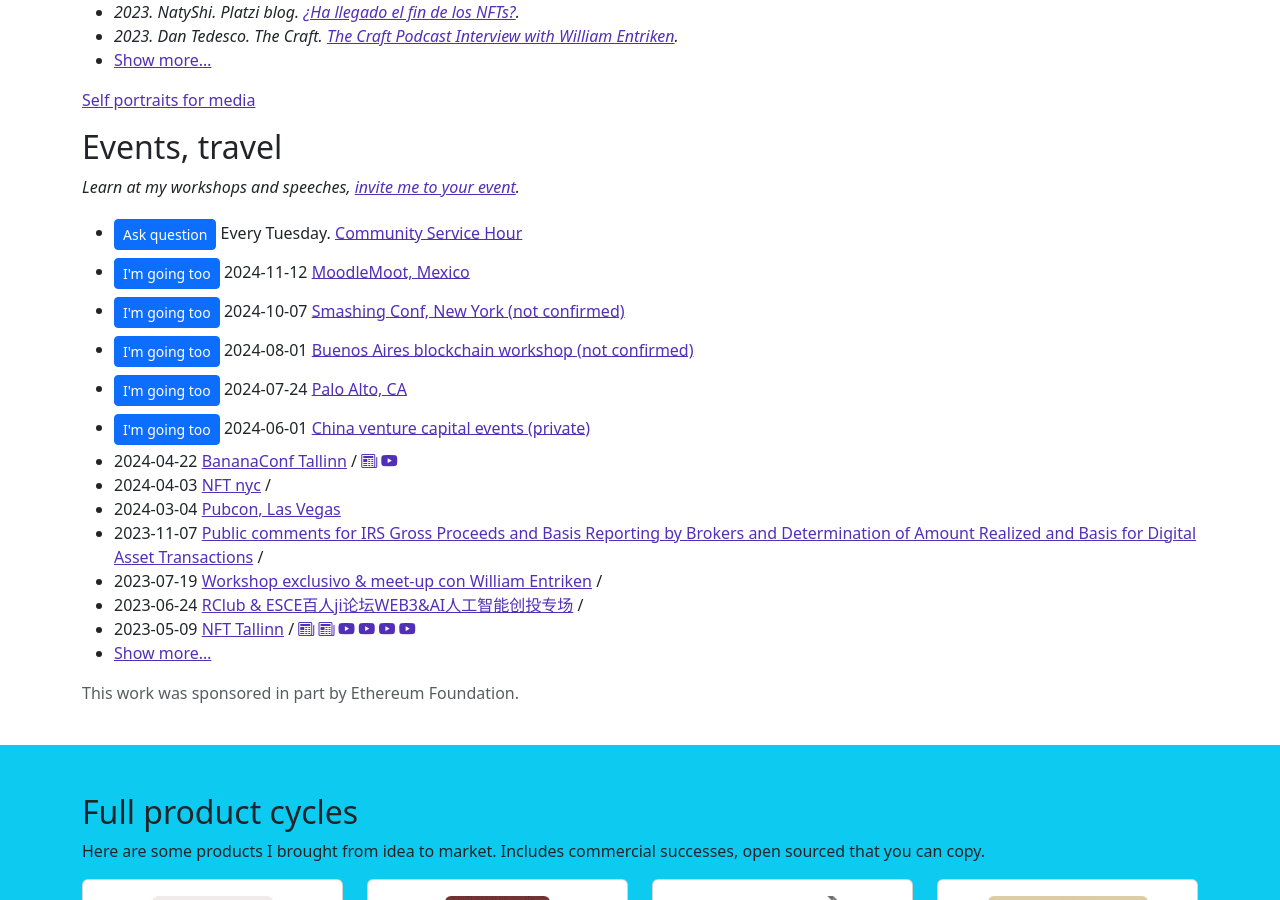
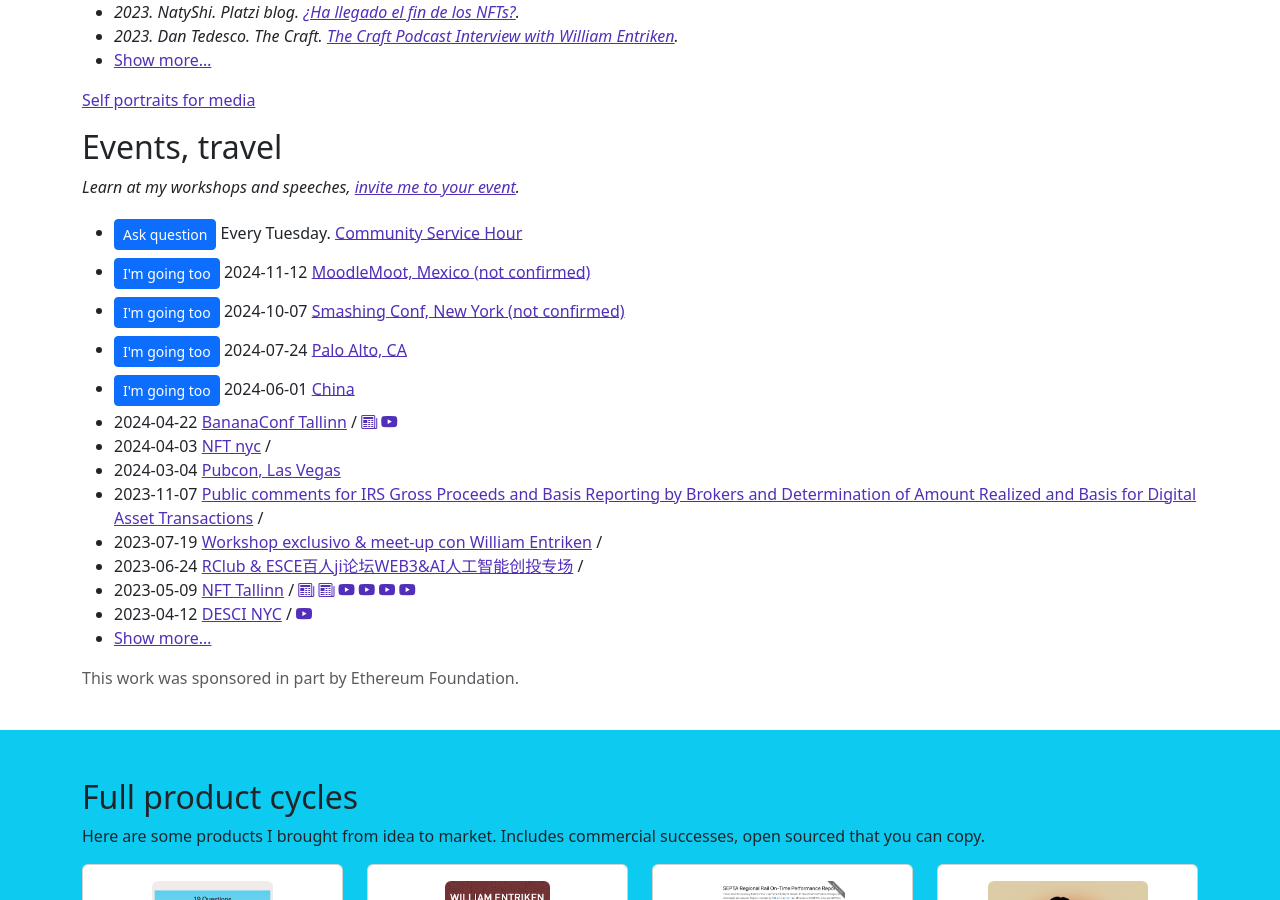
Before and after one commit to fulldecent/phor.net, a Jekyll site: the page built from index.html, in a window 1280 px wide and 900 px high, scrolled down 1651 px. Built offline with Jekyll 4.4.1, drawn with Linux system fonts in a browser that asks for light colours; comment, search, counter and statistics services are not loaded.

```diff
--- a/_data/speaking-events.json
+++ b/_data/speaking-events.json
@@ -2,17 +2,12 @@
   {
     "date": "2024-11-12",
     "url": "todo",
-    "title": "MoodleMoot, Mexico"
+    "title": "MoodleMoot, Mexico (not confirmed)"
   },
   {
     "date": "2024-10-07",
     "url": "todo",
     "title": "Smashing Conf, New York (not confirmed)"
-  },
-  {
-    "date": "2024-08-01",
-    "url": "todo",
-    "title": "Buenos Aires blockchain workshop (not confirmed)"
   },
   {
     "date": "2024-07-24",
@@ -22,7 +17,7 @@
   {
     "date": "2024-06-01",
     "url": "private",
-    "title": "China venture capital events (private)"
+    "title": "China"
   },
   {
     "date": "2024-04-22",
```
